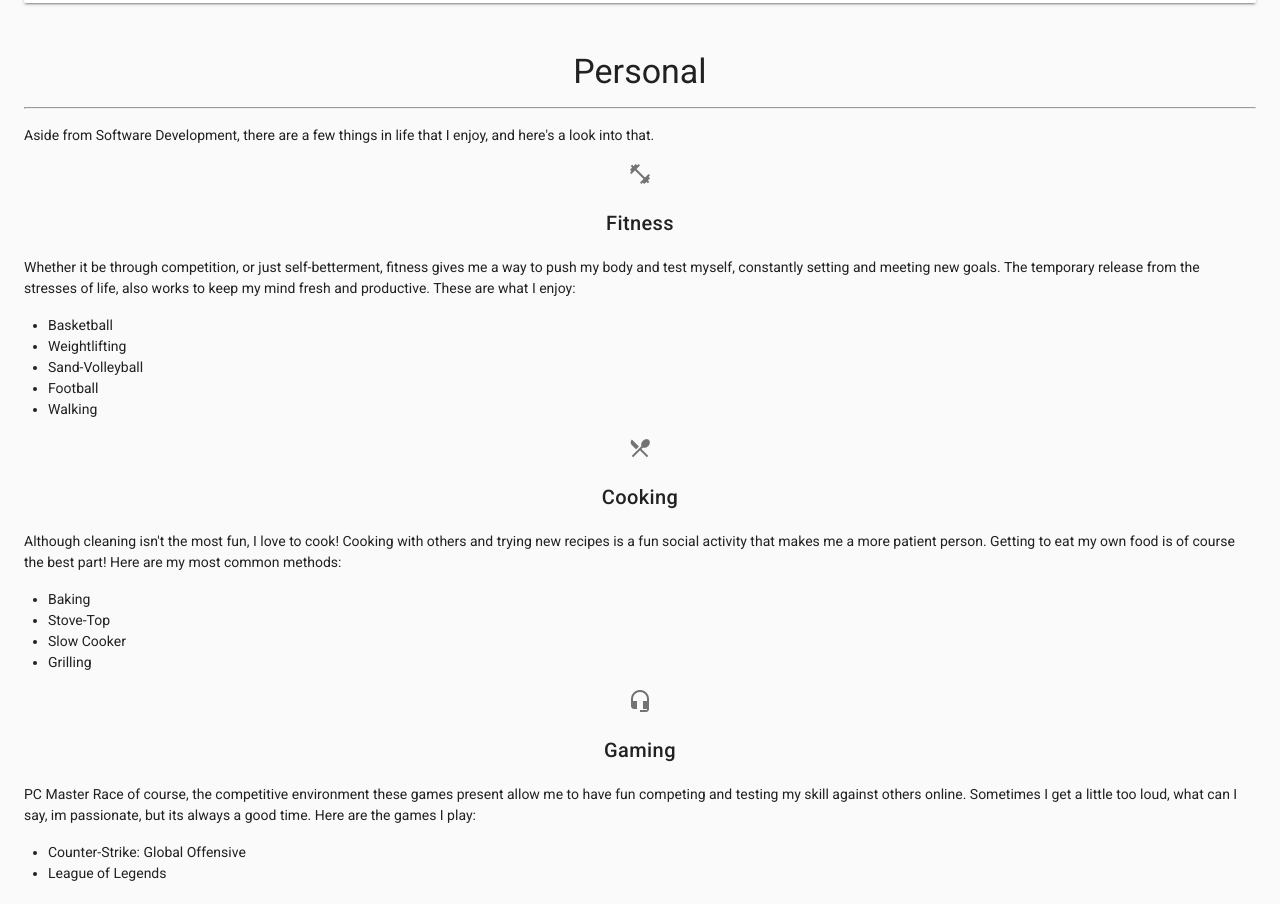
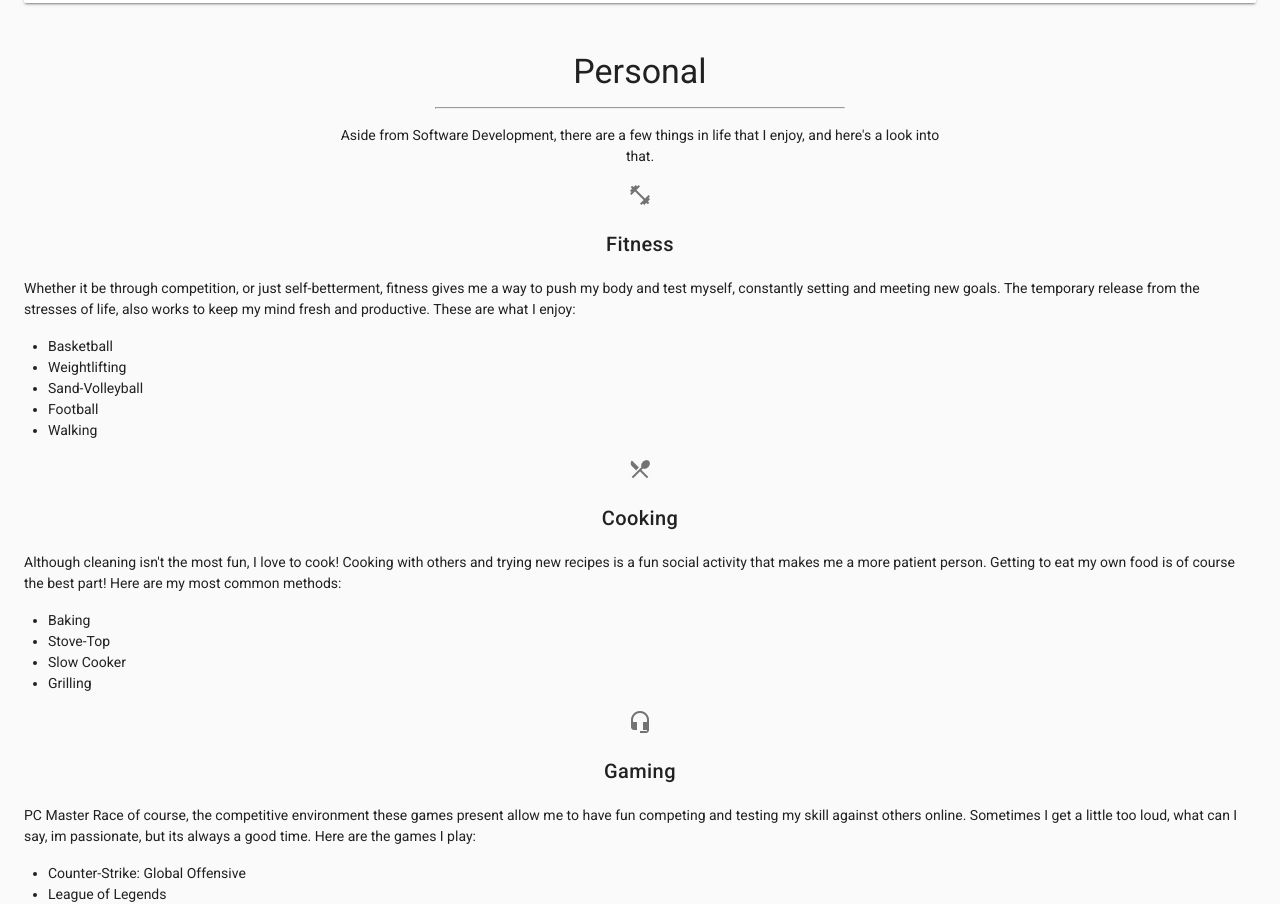
Before and after one commit to danielstrolle/my-personal-site, a Vue app: page / in a window 1280 px wide. Shown: the part 4183-5087 px from the top of the page. Built offline with nearby package versions, Linux system fonts and the light colour scheme; what vue-mq would draw is missing.

Commit message:
using mq create a desktop view that is more easily read/user friendly
make title and text center aligned and margined

```diff
--- a/src/components/Personal.vue
+++ b/src/components/Personal.vue
@@ -7,12 +7,12 @@
       </v-flex>
     </v-layout>
     <v-layout row class="mt-3">
-      <v-flex xs12>
+      <v-flex xs12 sm4 offset-sm4>
         <hr>
       </v-flex>
     </v-layout>
     <v-layout row class="mt-3">
-      <v-flex xs12>
+      <v-flex xs12 sm6 offset-sm3 text-xs-center>
         Aside from Software Development, there are a few things in life that I enjoy, and here's a look into that.
       </v-flex>
     </v-layout>
```
